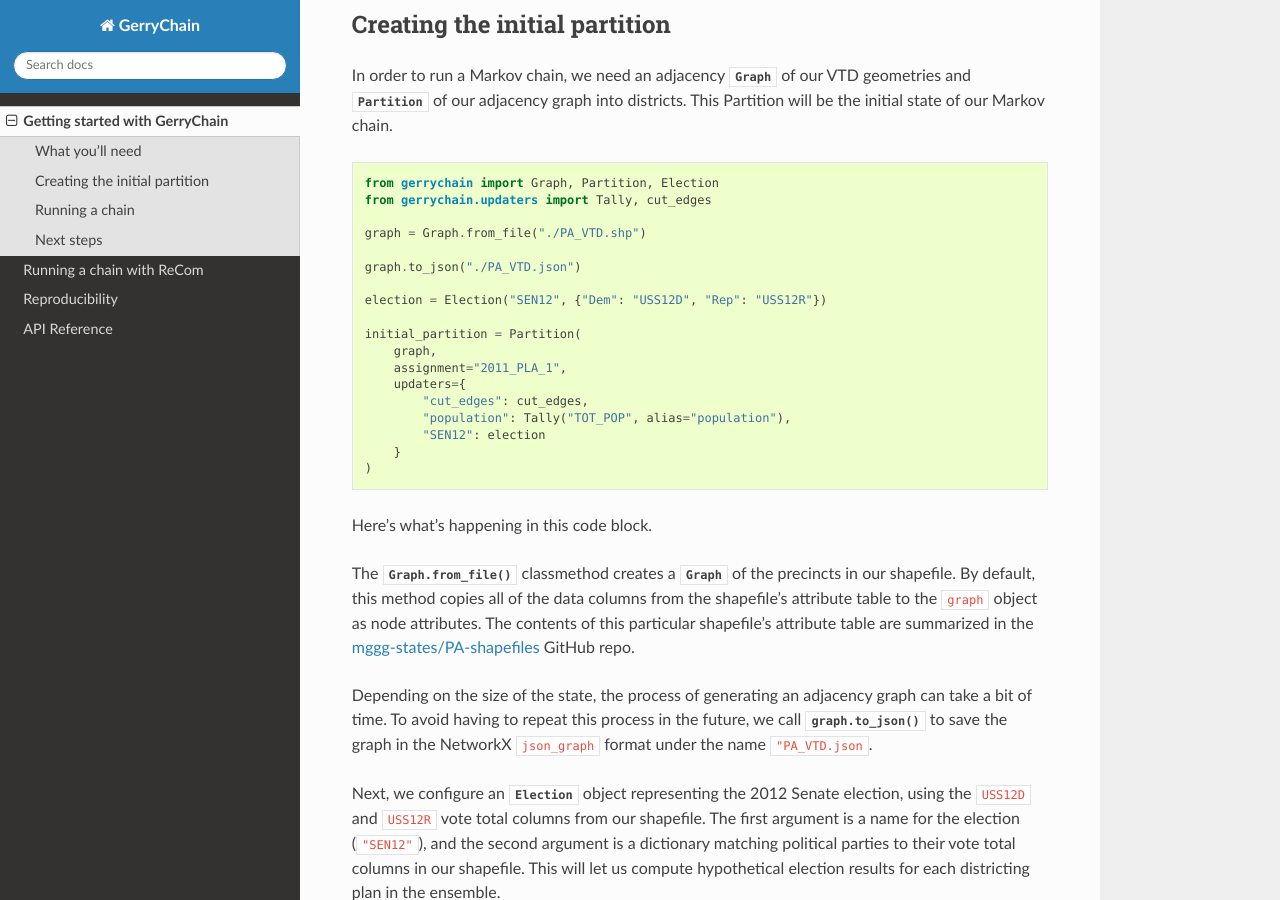
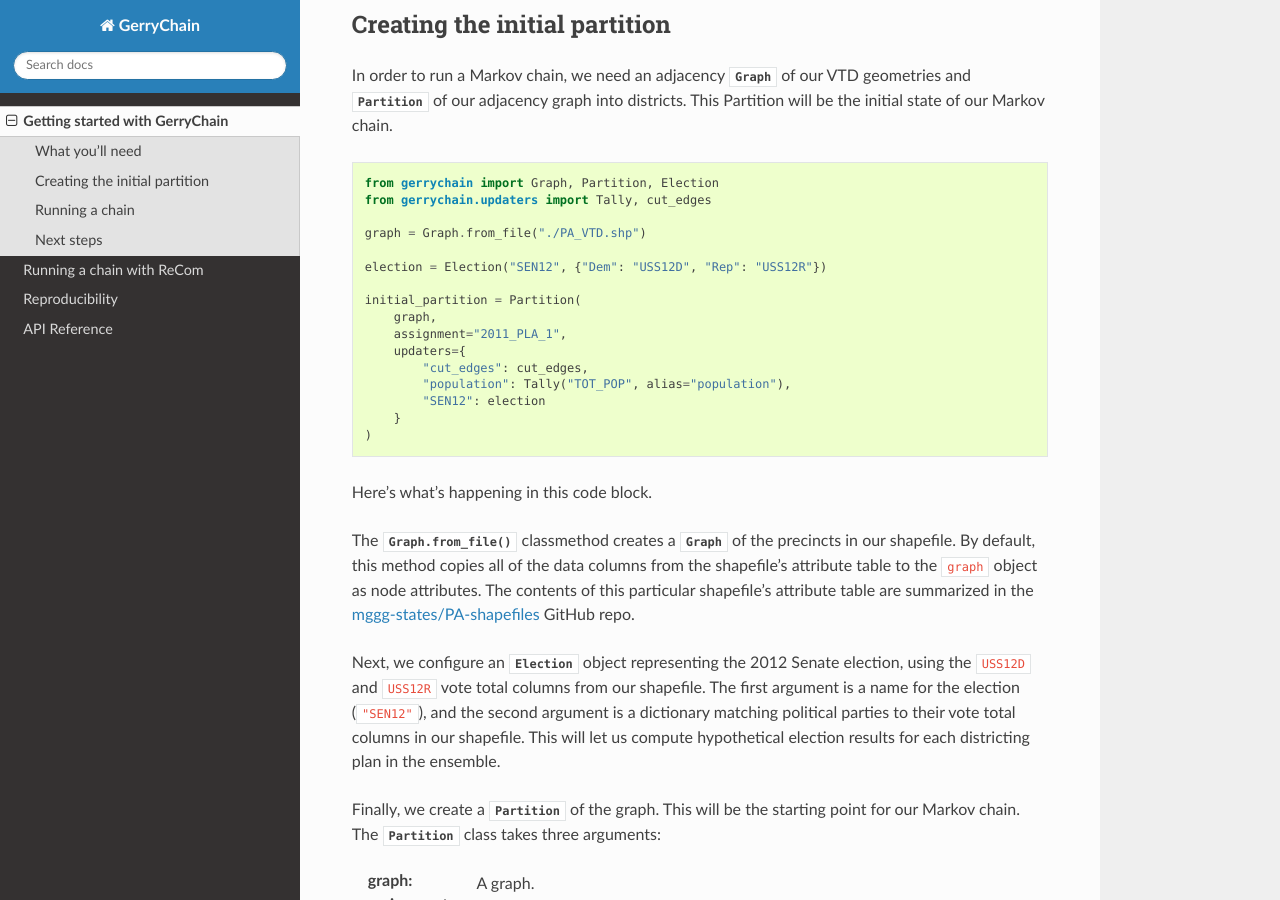
Before and after one commit to mggg/GerryChain, a Sphinx documentation site: the page built from docs/user/quickstart.rst, in a window 1280 px wide and 900 px high, scrolled down 475 px. Built offline with Sphinx 7.4.7 and the Read the Docs theme 2.0.0, drawn with Linux system fonts in a browser that asks for light colours.

Commit message:
Update docs

```diff
--- a/docs/user/quickstart.rst
+++ b/docs/user/quickstart.rst
@@ -37,8 +37,6 @@ will be the initial state of our Markov chain. ::
 
     graph = Graph.from_file("./PA_VTD.shp")
 
-    graph.to_json("./PA_VTD.json")
-
     election = Election("SEN12", {"Dem": "USS12D", "Rep": "USS12R"})
 
     initial_partition = Partition(
@@ -59,11 +57,6 @@ copies all of the data columns from the shapefile's attribute table to the ``gra
 as node attributes. The contents of this particular shapefile's attribute table are
 summarized in the `mggg-states/PA-shapefiles <https://github.com/mggg-states/PA-shapefiles#metadata>`_
 GitHub repo.
-
-Depending on the size of the state, the process of generating an adjacency graph can
-take a bit of time. To avoid having to repeat this process in the future, we call
-:meth:`graph.to_json() <gerrychain.Graph.to_json>` to save the graph
-in the NetworkX ``json_graph`` format under the name ``"PA_VTD.json``.
 
 Next, we configure an :class:`~gerrychain.Election` object representing the 2012 Senate election,
 using the ``USS12D`` and ``USS12R`` vote total columns from our shapefile. The first argument
```
Also changed, not shown: docs/notebooks/ReCom.ipynb.
